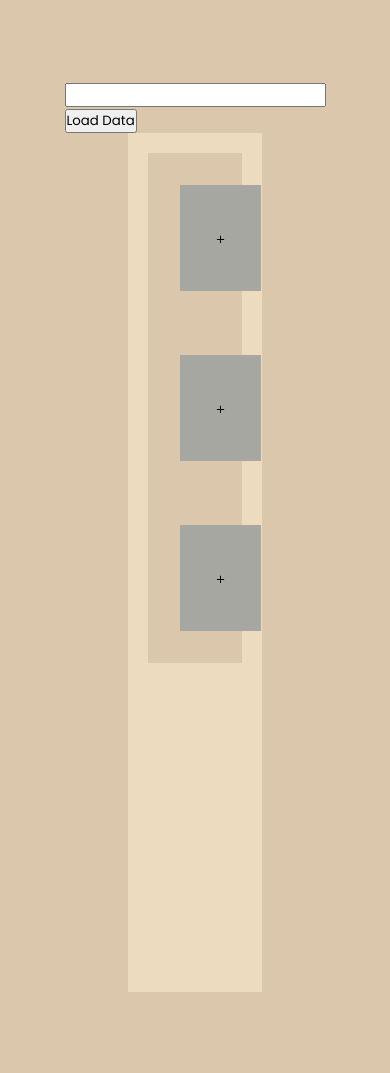
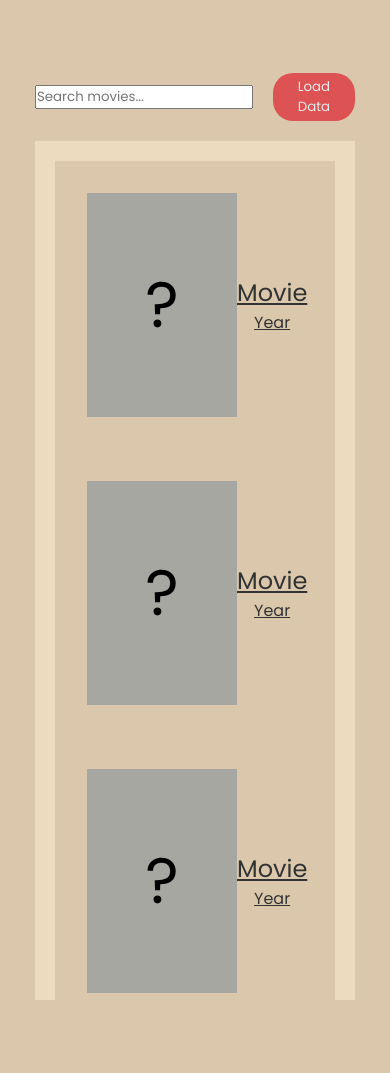
Before and after one commit to em4go/filmanin_proy, a FastAPI app: template templates/trustus.jinja2 in a window 390 px wide. Run offline with FastAPI, Linux system fonts and the light colour scheme; the template is opened without the code that fills it, so the values that code supplies are empty; parts of the project's set-up code (start-up, migrations or seed data) failed here and were passed over.

Commit message:
solve some responsive css

```diff
--- a/static/css/styles.css
+++ b/static/css/styles.css
@@ -31,12 +31,21 @@
 .container {
   background-color: var(--bg-primary-light);
   min-height: 100vh;
+  min-height: 100lvh;
   min-width: 100%;
   display: flex;
   align-items: center;
   justify-content: center;
   flex-direction: column;
   padding: 35px;
+}
+.h-screen {
+  height: 100vh;
+  height: 100lvh;
+}
+.w-screen {
+  width: 100vw;
+  width: 100lvw;
 }
 .header {
   width: 100%;
@@ -117,10 +140,18 @@
   text-align: center;
 }
 
+.img-carrousel {
+  overflow: hidden;
+  position: relative;
+  width: 15%;
+  min-height: 100vh;
+  min-height: 100lvh;
+}
+
 .cards-container {
   overflow-y: auto;
-  width: 60%;
-  height: 80vh;
+  width: 100%;
+  height: 70vh;
   height: 80svh;
   background-color: var(--bg-secondary-light);
   padding: 20px;
@@ -132,11 +163,11 @@
   flex-direction: row;
   justify-content: left;
   align-items: center;
+  padding: 2rem;
 }
 
 .movie-card__poster {
   width: 10rem;
-  margin: 2rem;
 }
 
 .movie-card__text {
@@ -182,8 +213,52 @@
 }
 
 .movie-fly {
-  width: 200px;
-  transition: transform 9s linear;
+  width: min(200px, 100%);
+  transition: transform 18s linear;
+}
+
+.trust-us__container {
+  display: flex; width: 100%; align-items: center; justify-content: space-between;
+}
+
+.search-section {
+  width: min(800px, 100%);
+  display: flex;
+  flex-direction: column;
+  justify-content: center;
+  align-items: center;
+  gap: 20px
+}
+
+.search-form {
+  width: 100%;
+  display: flex;
+  flex-direction: row;
+  align-items: center;
+  justify-content: center;
+  gap: 20px;
+}
+
+.search-input {
+  width: min(350px, 70%)
+}
+
+.search-button {
+  background-color: var(--red-primary);
+  color: var(--clr-font-white);
+  border: none;
+  padding-top: 4px;
+  padding-bottom: 4px;
+  padding-left: 8px;
+  padding-right: 8px;
+  border-radius: 20px;
+}
+
+.search-button:hover{
+  filter: brightness(1.75);
+}
+.search-button:active{
+  filter: brightness(0.8);
 }
 
 .rating-circle {
--- a/templates/_movie_cards.jinja2
+++ b/templates/_movie_cards.jinja2
@@ -1,7 +1,13 @@
-{% macro movie_card(id, title, year='', poster_path="../static/img/null_poster.svg") %}
+{% macro movie_card(id, title, year='', poster_path="../static/img/no_poster.svg") %}
 
 <div class="movie-card">
-  <img src="{{poster_path}}" alt="Movie cover" class="movie-card__poster" />
+  <img
+    {% if poster_path %}
+      src="{{poster_path}}"
+    {% else %}
+      src="../static/img/no_poster.svg"
+    {% endif %}
+    alt="Movie cover" class="movie-card__poster" />
 
   {% if id %}
   <a class="movie-card__text" href="/movie/{{id}}">
--- a/templates/base.html
+++ b/templates/base.html
@@ -22,8 +22,6 @@
 
   </head>
   <body>
-    <div class="container">
       {% block body %} {% endblock body %}
-    </div>
   </body>
 </html>
--- a/templates/trustus.jinja2
+++ b/templates/trustus.jinja2
@@ -1,8 +1,11 @@
 {% extends "base.html" %} {% from '_movie_cards.jinja2' import movie_card with context %}
 {% block body %}
-<div style="display: flex; width: 100%">
 
-    <div x-init="animateMoviesDown()" style="overflow: hidden; position: relative; width: 15%; min-height: 90vh;" >
+<div class="container h-screen" >
+<div class="trust-us__container" >
+
+{% if not is_mobile %}
+    <div x-init="animateMoviesDown()" class="img-carrousel" style="overflow: hidden; position: relative; width: 15%; min-height: 100lvh;" >
         {% for movie in movies_data %}
         <!-- <img src="{{movie}}" style="position: relative; top: 0; left: 0; transform: translate(0, -100%)"> -->
         <a href="/movie/{{movie.id}}">
@@ -10,19 +13,20 @@
         </a>
         {% endfor %}
     </div>
+{% endif %}
 
 
-<section style="width: 70%; display: flex; flex-direction: column; justify-content: center; align-items: center;">
+<section class="search-section" >
 
         <form id="search-form"
         hx-get="/search"
         hx-swap="innerHTML"
         hx-target="#movies"
-        class="">
-<input type="text" id="search-input" class="" name="title">
+        class="search-form">
+<input type="text" id="search-input" class="search-input" name="title" placeholder="Search movies...">
 <button
         id="search-button"
-        class=""
+        class="search-button"
         type="submit"
     >
         Load Data
@@ -35,18 +39,17 @@
 </div>
 </section>
 
-<div x-init="animateMoviesUp()" style="overflow: hidden; position: relative; width: 15%; min-height: 90vh;" >
-        {% for movie in movies_data[::-1] %}
-    <!-- <img src="{{movie}}" style="position: relative; top: 0; left: 0; transform: translate(0, -100%)"> -->
+{% if not is_mobile %}
+<div x-init="animateMoviesUp()" class="img-carrousel" style="overflow: hidden; position: relative; width: 15%; min-height: 90vh;" >
+    {% for movie in movies_data[::-1] %}
     <a href="/movie/{{movie.id}}">
         <img src="{{movie.poster_path}}" class="movie-fly" id="movie-covers-up" style="position: absolute; bottom: 0; right: 0; transform: translate(0, 110%)">
     </a>
 {% endfor %}
 </div>
+{% endif %}
 </div>
-
-
-
+</div>
 <script >
     function animateMoviesDown() {
     const movieCovers = document.querySelectorAll('#movie-covers-down');
@@ -55,7 +58,7 @@
     let nextIndex = 1;
 
     setInterval(() => {
-        movieCovers[currentIndex].style.transform = 'translate(0, 400%)';
+        movieCovers[currentIndex].style.transform = 'translate(0, 800%)';
         currentIndex = nextIndex;
         nextIndex = (nextIndex + 1) % movieCovers.length;
     }, 3000);
@@ -67,7 +70,7 @@
     let nextIndex = 1;
 
     setInterval(() => {
-        movieCovers[currentIndex].style.transform = 'translate(0, -400%)';
+        movieCovers[currentIndex].style.transform = 'translate(0, -800%)';
         currentIndex = nextIndex;
         nextIndex = (nextIndex + 1) % movieCovers.length;
     }, 3000);
```
Also changed, not shown: other parts of static/css/styles.css (+80 -12 lines), routes.py (+6 -2 lines), templates/_navbar.jinja2 (+5 -4 lines), templates/filter_yourself.jinja2 (+11 -3 lines), templates/movie.jinja2 (+49 -23 lines), static/img/no_poster.svg (added), static/img/people_poster.svg (added).
